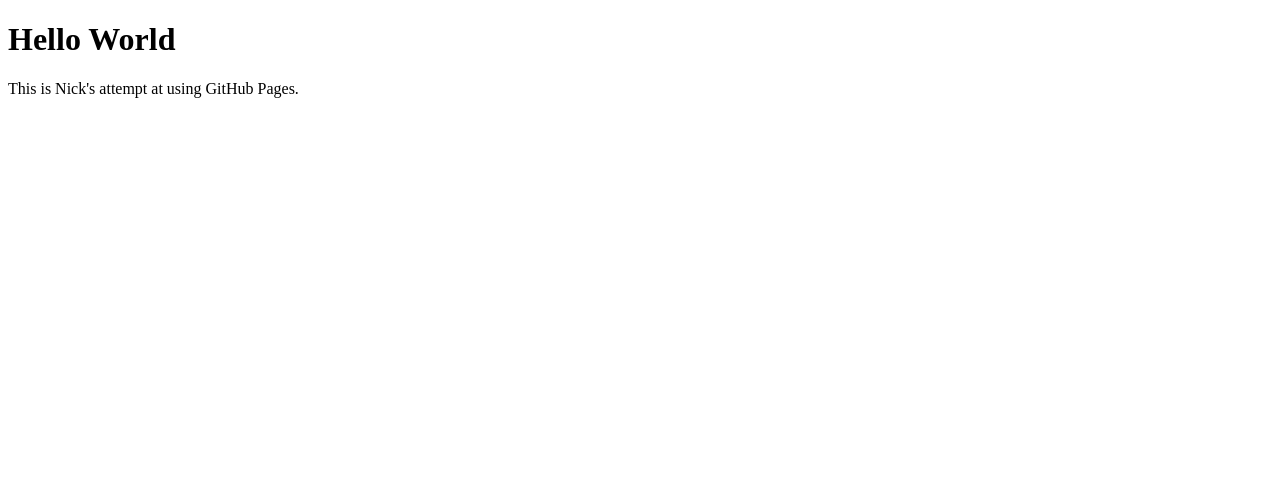
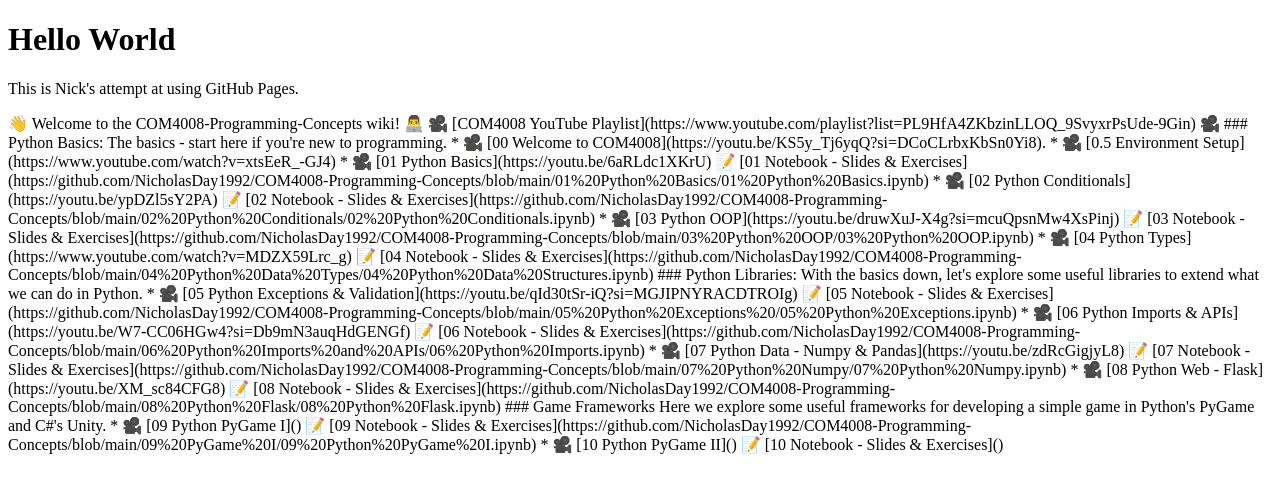
Before and after one commit to NicholasDay1992/NicholasDay1992.github.io, a plain HTML site: page index.html in a window 1280 px wide. Drawn offline with Linux system fonts and the light colour scheme.

Commit message:
added COM4008 links

```diff
--- a/index.html
+++ b/index.html
@@ -3,5 +3,34 @@
     <body>
         <h1>Hello World</h1>
         <p>This is Nick's attempt at using GitHub Pages.</p>
+
+        👋 Welcome to the COM4008-Programming-Concepts wiki! 👨‍💻
+
+🎥 [COM4008 YouTube Playlist](https://www.youtube.com/playlist?list=PL9HfA4ZKbzinLLOQ_9SvyxrPsUde-9Gin) 🎥
+
+### Python Basics:
+The basics - start here if you're new to programming.
+* 🎥 [00 Welcome to COM4008](https://youtu.be/KS5y_Tj6yqQ?si=DCoCLrbxKbSn0Yi8).
+* 🎥 [0.5 Environment Setup](https://www.youtube.com/watch?v=xtsEeR_-GJ4)
+* 🎥 [01 Python Basics](https://youtu.be/6aRLdc1XKrU) 📝 [01 Notebook - Slides & Exercises](https://github.com/NicholasDay1992/COM4008-Programming-Concepts/blob/main/01%20Python%20Basics/01%20Python%20Basics.ipynb)
+* 🎥 [02 Python Conditionals](https://youtu.be/ypDZl5sY2PA) 📝 [02 Notebook - Slides & Exercises](https://github.com/NicholasDay1992/COM4008-Programming-Concepts/blob/main/02%20Python%20Conditionals/02%20Python%20Conditionals.ipynb)
+* 🎥 [03 Python OOP](https://youtu.be/druwXuJ-X4g?si=mcuQpsnMw4XsPinj) 📝 [03 Notebook - Slides & Exercises](https://github.com/NicholasDay1992/COM4008-Programming-Concepts/blob/main/03%20Python%20OOP/03%20Python%20OOP.ipynb)
+* 🎥 [04 Python Types](https://www.youtube.com/watch?v=MDZX59Lrc_g) 📝 [04 Notebook - Slides & Exercises](https://github.com/NicholasDay1992/COM4008-Programming-Concepts/blob/main/04%20Python%20Data%20Types/04%20Python%20Data%20Structures.ipynb)
+
+### Python Libraries:
+With the basics down, let's explore some useful libraries to extend what we can do in Python.
+* 🎥 [05 Python Exceptions & Validation](https://youtu.be/qId30tSr-iQ?si=MGJIPNYRACDTROIg) 📝 [05 Notebook - Slides & Exercises](https://github.com/NicholasDay1992/COM4008-Programming-Concepts/blob/main/05%20Python%20Exceptions%20/05%20Python%20Exceptions.ipynb)
+* 🎥 [06 Python Imports & APIs](https://youtu.be/W7-CC06HGw4?si=Db9mN3auqHdGENGf) 📝 [06 Notebook - Slides & Exercises](https://github.com/NicholasDay1992/COM4008-Programming-Concepts/blob/main/06%20Python%20Imports%20and%20APIs/06%20Python%20Imports.ipynb)
+* 🎥 [07 Python Data - Numpy & Pandas](https://youtu.be/zdRcGigjyL8) 📝 [07 Notebook - Slides & Exercises](https://github.com/NicholasDay1992/COM4008-Programming-Concepts/blob/main/07%20Python%20Numpy/07%20Python%20Numpy.ipynb)
+* 🎥 [08 Python Web - Flask](https://youtu.be/XM_sc84CFG8) 📝 [08 Notebook - Slides & Exercises](https://github.com/NicholasDay1992/COM4008-Programming-Concepts/blob/main/08%20Python%20Flask/08%20Python%20Flask.ipynb)
+
+
+### Game Frameworks
+Here we explore some useful frameworks for developing a simple game in Python's PyGame and C#'s Unity.
+* 🎥 [09 Python PyGame I]() 📝 [09 Notebook - Slides & Exercises](https://github.com/NicholasDay1992/COM4008-Programming-Concepts/blob/main/09%20PyGame%20I/09%20Python%20PyGame%20I.ipynb)
+* 🎥 [10 Python PyGame II]() 📝 [10 Notebook - Slides & Exercises]()
+
+
+
     </body>
 </html>
```
